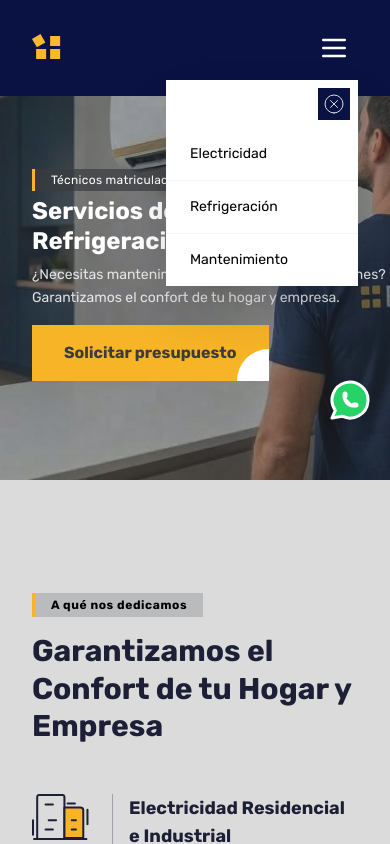
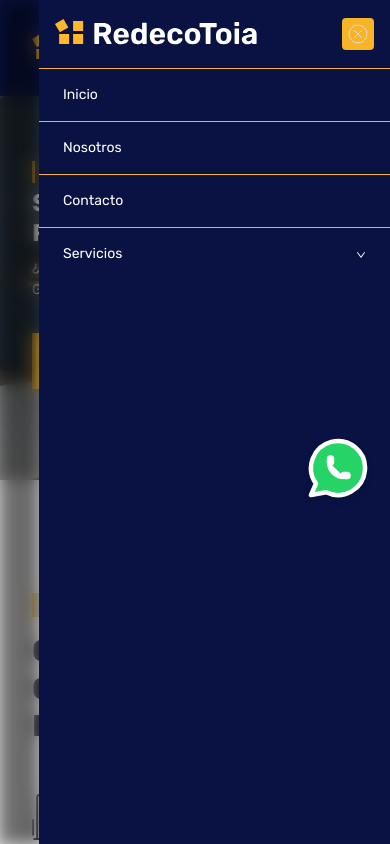
Before and after one commit to cristiantoiafullstackdev/redecotoia_web, a Next.js app: page / in a window 390 px wide. Both pictures are taken after a click on the button "Menu Desplegable". Shown: the top 844 px of the page. Built offline with nearby package versions, Linux system fonts and the light colour scheme.

Commit message:
commite 30 con actualizacion de menu desplegable en breackpoint mobile

```diff
--- a/app/components/layout/Topbar.tsx
+++ b/app/components/layout/Topbar.tsx
@@ -1,6 +1,6 @@
 "use client";
 
-import { useState, useEffect } from "react";
+import { useState } from "react";
 import Link from "next/link";
 import { ContactItems } from "../ui/ContsctItems";
 import { DropDownMenu } from "../ui/DropDownMenu";
@@ -10,44 +10,29 @@ export default function Topbar() {
   // Estado para controlar si el contenido del menú está abierto
   const [isMenuOpen, setIsMenuOpen] = useState(false);
 
-  useEffect(() => {
-    // Si el menú no está abierto, no hacemos nada
-    if (!isMenuOpen) return;
-
-    // 1. Cerrar automáticamente tras 5 segundos
-    const timer = setTimeout(() => {
-      setIsMenuOpen(false);
-    }, 5000);
-
-    // 2. Cerrar al detectar scroll (más de 50px)
-    const handleScroll = () => {
-      if (window.scrollY > 50) {
-        setIsMenuOpen(false);
-      }
-    };
-
-    window.addEventListener("scroll", handleScroll);
-
-    // Limpieza de eventos y timers
-    return () => {
-      clearTimeout(timer);
-      window.removeEventListener("scroll", handleScroll);
-    };
-  }, [isMenuOpen]);
-
   return (
     <div className="w-full py-6 bg-[#091242] z-50">
       <div className="mx-auto flex lg:max-w-6xl px-8 items-center justify-between">
-        <Link href="/" className="transition-transform hover:scale-105 active:scale-95 hidden lg:block">
+        {/* Logo completo en desktop */}
+        <Link
+          href="/"
+          className="transition-transform hover:scale-105 active:scale-95 hidden lg:block"
+        >
           <LogoRedecoToia />
         </Link>
-        <Link href="/" className="transition-transform hover:scale-105 active:scale-95 block lg:hidden">
+
+        {/* Isotipo en mobile */}
+        <Link
+          href="/"
+          className="transition-transform hover:scale-105 active:scale-95 block lg:hidden"
+        >
           <IsotipoRedecoToia />
         </Link>
 
+        {/* Contactos en desktop */}
         <ContactItems />
 
-        {/* Pasamos el estado y la función para que el botón y la X funcionen */}
+        {/* Menú desplegable en mobile */}
         <DropDownMenu isOpen={isMenuOpen} setIsOpen={setIsMenuOpen} />
       </div>
 
@@ -56,10 +41,10 @@ export default function Topbar() {
         href={`https://wa.me//5493515930609?text=${process.env.NEXT_PUBLIC_WHATSAPP_MESSAGE}`}
         target="_blank"
         rel="noopener noreferrer"
-        className="fixed mt-76 right-4 lg:mt-100 2xl:mt-150 lg:right-12 2xl:right-20 z-50 transition-transform hover:scale-110 active:scale-95 drop-shadow-md"
+        className="fixed mt-90 right-4 lg:mt-100 2xl:mt-150 lg:right-12 2xl:right-20 z-50 transition-transform hover:scale-110 active:scale-95 drop-shadow-md"
         aria-label="WhatsApp Flotante"
       >
-        <IconWhatsApp className="h-12 w-12 lg:h-18 lg:w-18 2xl:h-24 2xl:w-24" />
+        <IconWhatsApp className="h-18 w-18 2xl:h-24 2xl:w-24" />
       </a>
     </div>
   );
--- a/app/components/sections-home/Hero.tsx
+++ b/app/components/sections-home/Hero.tsx
@@ -55,7 +55,7 @@ export default function Hero() {
           </h1>
 
           {/* Descripción: Texto secundario con opacidad para no competir visualmente con el título */}
-          <p className="mb-4 max-w-140 text-sm md:text-sm lg:text-md leading-relaxed text-gray-100 opacity-90">
+          <p className="mb-8 max-w-140 text-sm md:text-sm lg:text-md leading-relaxed text-gray-100 opacity-90">
             ¿Necesitas mantenimiento preventivo o reparaciones? Garantizamos el confort de tu hogar y empresa.
           </p>
 
--- a/app/components/ui/DropDownMenu.tsx
+++ b/app/components/ui/DropDownMenu.tsx
@@ -1,33 +1,38 @@
 "use client";
 
-import { Dispatch, SetStateAction } from "react";
+import { Dispatch, SetStateAction, useState } from "react";
 import Link from "next/link";
-import { IconClose, IconMenu } from "./Icons";
+import { IconClose, IconMenu, IconWrapper, LogoRedecoToia } from "./Icons";
 
-// 1. Interfaz para los links
-interface LinkItem {
-  id: string;
-  name: string;
-  href?: string;
-  type: "internal" | "external";
-}
-
-// 2. Interfaz para las Props del componente (Soluciona el error de TS)
 interface DropDownMenuProps {
   isOpen: boolean;
   setIsOpen: Dispatch<SetStateAction<boolean>>;
 }
 
-const LINKS: LinkItem[] = [
-  { id: "electricity", name: "Electricidad", href: "/servicios/electricidad", type: "internal" },
-  { id: "refrigeration", name: "Refrigeración", href: "/servicios/refrigeracion", type: "internal" },
-  { id: "maintenance", name: "Mantenimiento", href: "/servicios/mantenimiento", type: "internal" },
+const NAV_LINKS = [
+  { id: "inicio", name: "Inicio", href: "/" },
+  { id: "nosotros", name: "Nosotros", href: "#about" },
+  { id: "contacto", name: "Contacto", href: "#contacto" },
+];
+
+const SERVICE_LINKS = [
+  { id: "electricity", name: "Electricidad", href: "/servicios/electricidad" },
+  { id: "refrigeration", name: "Refrigeración", href: "/servicios/refrigeracion" },
+  { id: "maintenance", name: "Mantenimiento", href: "/servicios/mantenimiento" },
 ];
 
 export function DropDownMenu({ isOpen, setIsOpen }: DropDownMenuProps) {
+  const [servicesOpen, setServicesOpen] = useState(false);
+
+  // 🔹 Función para cerrar menú y resetear submenu
+  const handleClose = () => {
+    setIsOpen(false);
+    setServicesOpen(false);
+  };
+
   return (
     <div className="block lg:hidden relative z-50">
-      {/* BOTÓN HAMBURGUESA: Siempre visible */}
+      {/* Botón hamburguesa */}
       <button
         onClick={() => setIsOpen(!isOpen)}
         className="p-2 rounded-md transition-transform active:scale-95 hover:scale-105"
@@ -36,45 +41,66 @@ export function DropDownMenu({ isOpen, setIsOpen }: DropDownMenuProps) {
         <IconMenu className="text-white h-8 w-8" />
       </button>
 
-      {/* PANEL DESPLEGABLE */}
       {isOpen && (
-        <div className="absolute -right-24 top-full mt-2 w-48 -translate-x-1/2 bg-white text-black shadow-2xl overflow-hidden animate-in fade-in slide-in-from-top-2 duration-300">
+        <div className="fixed inset-0 z-50 flex">
+          {/* Fondo oscurecido mostrando el sitio detrás */}
+          <div
+            className="w-[10%] backdrop-brightness-50 backdrop-blur-sm"
+            onClick={handleClose}
+          />
 
-          {/* BOTÓN DE CIERRE (X): Se muestra solo cuando el menú está abierto */}
-          <div className="flex justify-end p-2">
+          {/* Panel menú (90% derecha, full height, fondo azul topbar) */}
+          <div className="w-[90%] h-full bg-[#091242] text-white shadow-2xl overflow-y-auto">
+            {/* Logo completo + botón cierre */}
+            <div className="flex justify-between items-center p-4 border-b border-[#F6B426]">
+              <LogoRedecoToia />
               <button
-              onClick={() => setIsOpen(false)}
-              className="text-gray-900 hover:text-black p-1 transition-colors bg-[#091242]"
+                onClick={handleClose}
+                className="bg-[#F6B426] p-1 rounded"
                 aria-label="Cerrar menú"
               >
-              <IconClose className="h-6 w-6" />
+                <IconClose className="h-6 w-6 text-[#091242]" />
               </button>
             </div>
 
-          <div className="flex flex-col">
-            {LINKS.map((link) =>
-              link.type === "internal" ? (
+            {/* Links principales */}
+            <div className="flex flex-col divide-y divide-[#F6B426]">
+              {NAV_LINKS.map((link) => (
                 <Link
                   key={link.id}
-                  href={link.href!}
-                  className="block px-6 py-4 text-sm font-rubik hover:bg-[#F6B426] hover:text-white transition-colors border-b border-gray-100 last:border-none"
-                  onClick={() => setIsOpen(false)}
+                  href={link.href}
+                  className="block px-6 py-4 text-sm font-rubik hover:bg-[#F6B426] hover:text-[#091242] transition-colors"
+                  onClick={handleClose}
                 >
                   {link.name}
                 </Link>
-              ) : (
-                <a
-                  key={link.id}
-                  href={link.href!}
-                  target="_blank"
-                  rel="noopener noreferrer"
-                  className="block px-6 py-4 text-sm font-rubik hover:bg-[#F6B426] hover:text-white transition-colors border-b border-gray-100 last:border-none"
-                  onClick={() => setIsOpen(false)}
+              ))}
+
+              {/* Submenu Servicios con toggle */}
+              <div>
+                <button
+                  onClick={() => setServicesOpen(!servicesOpen)}
+                  className="flex items-center justify-between w-full px-6 py-4 text-sm font-rubik hover:bg-[#F6B426] hover:text-[#091242] transition-colors"
                 >
-                  {link.name}
-                </a>
-              )
+                  <span>Servicios</span>
+                  <IconWrapper className={`ml-2 transform transition-transform ${servicesOpen ? "rotate-180" : ""}`} />
+                </button>
+                {servicesOpen && (
+                  <div className="flex flex-col divide-y divide-[#F6B426]">
+                    {SERVICE_LINKS.map((service) => (
+                      <Link
+                        key={service.id}
+                        href={service.href}
+                        className="block px-8 py-3 text-sm hover:bg-[#F6B426] hover:text-[#091242] transition-colors"
+                        onClick={handleClose}
+                      >
+                        {service.name}
+                      </Link>
+                    ))}
+                  </div>
                 )}
+              </div>
+            </div>
           </div>
         </div>
       )}
```
Lines whose indentation alone changed are shown as unchanged.
